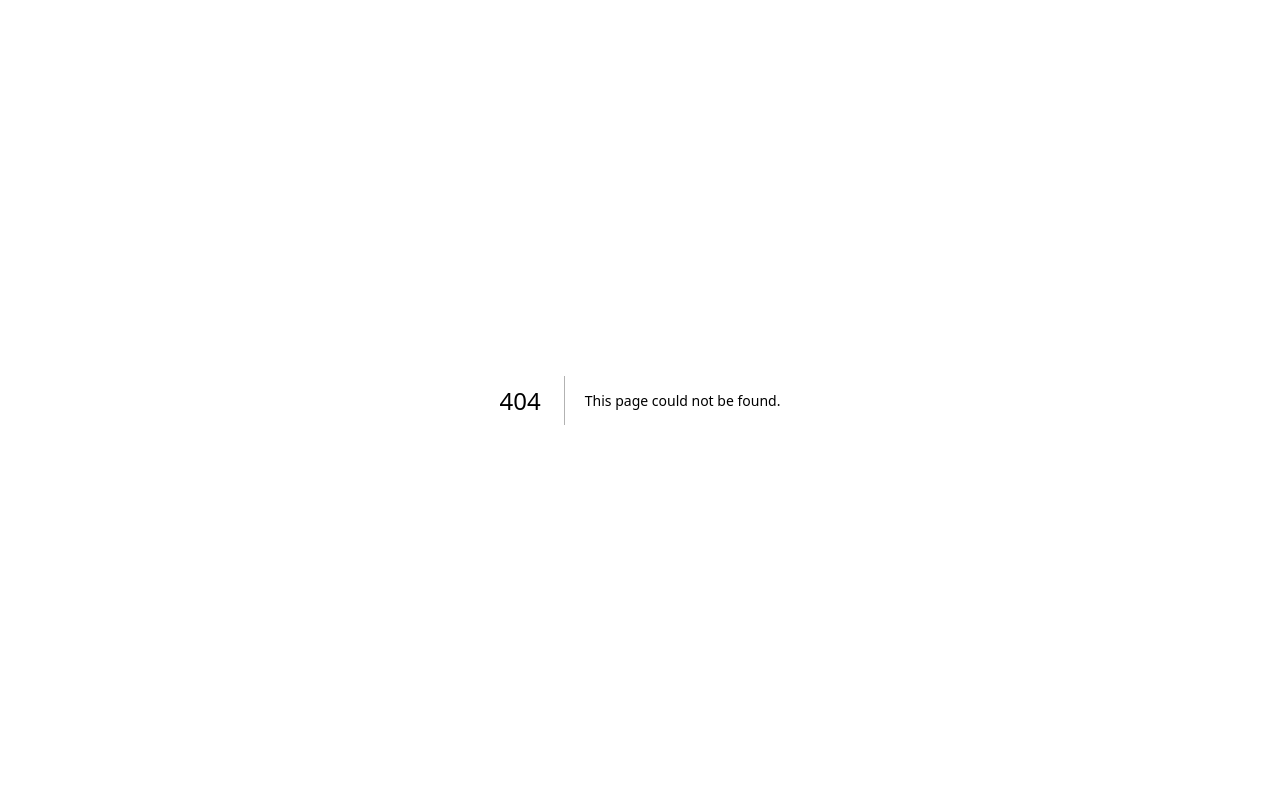
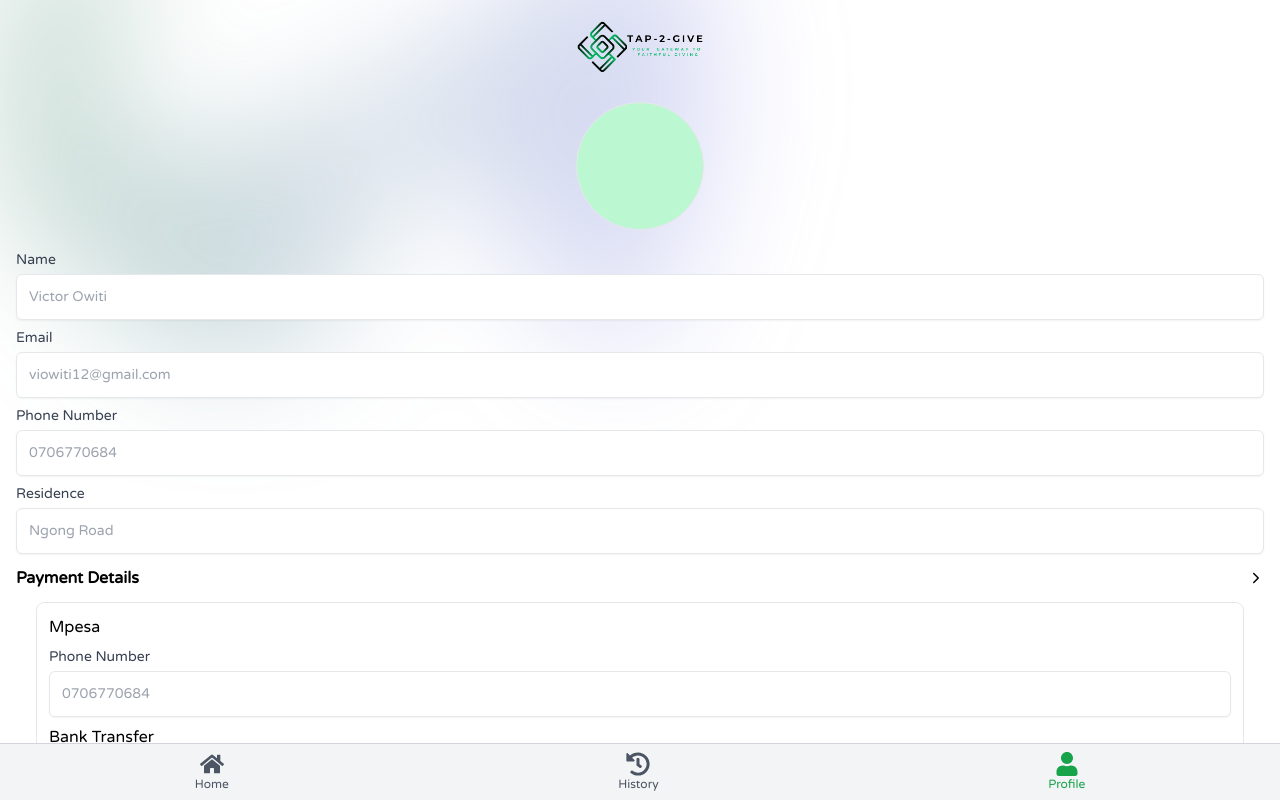
Before and after one commit to vicowiti/taptogive, a Next.js app: page /1/1/profile in a window 1280 px wide. Before the commit this address had no page. Built offline with nearby package versions, Linux system fonts and the light colour scheme.

Commit message:
design change

```diff
--- /dev/null
+++ b/src/app/[churchName]/[branchName]/history/page.tsx
@@ -0,0 +1,13 @@
+import { PageProps } from "../../../../../.next/types/app/layout"
+import LoggedLayout from "../../components/LoggedUser"
+
+
+const page = ({params}:PageProps) => {
+  return (
+    <LoggedLayout churchName={params.churchName} branchName={params.branchName}>
+      <div>history</div>
+    </LoggedLayout>
+  );
+}
+
+export default page
--- a/src/app/[churchName]/[branchName]/home/page.tsx
+++ b/src/app/[churchName]/[branchName]/home/page.tsx
@@ -1,13 +1,19 @@
 import React from 'react'
 import LoggedLayout from '../../components/LoggedUser'
 import LoggedHeader from '../../components/LoggedHeader'
+import { PageProps } from '../../../../../.next/types/app/layout'
 
-const page = () => {
+const page = ({params}:PageProps) => {
   return (
-    <LoggedLayout>
+    <LoggedLayout churchName={params.churchName} branchName={params.branchName}>
         <div>
-            <LoggedHeader/>
+            <LoggedHeader churchName={params.churchName} branchName={params.branchName}/>
+            <div className="h-[500px]"/>
+            <div className="h-[500px]"/>
+            <div className="h-[500px]"/>
+            <div className="h-[500px]"/><div className="h-[500px]"/><div className="h-[500px]"/><div className="h-[500px]"/><div className="h-[500px]"/><div className="h-[500px]"/><div className="h-[500px]"/><div className="h-[500px]"/><div className="h-[500px]"/><div className="h-[500px]"/>
         </div>
+
     </LoggedLayout>
   )
 }
--- a/src/app/[churchName]/[branchName]/page.tsx
+++ b/src/app/[churchName]/[branchName]/page.tsx
@@ -1,12 +1,18 @@
-
+"use client"
 import React from 'react'
 import { PageProps } from '../../../../.next/types/app/layout';
+import { useRouter } from "next/navigation";
 
 import Carousel from '../components/Carousel';
 
-const page = ({params}:PageProps) => {
+const Page = ({params}:PageProps) => {
+const router = useRouter();
 
-    console.log(params);
+
+ const handleNavigation = () => {
+    // Replace '/destination' with the target path
+    router.push(`/${params.churchName}/${params.branchName}/home`);
+  };
 
   return (
     <div className="overflow-x-hidden">
@@ -14,24 +20,32 @@ const page = ({params}:PageProps) => {
         <div className="w-full flex justify-center items-center mt-2">
           <img src="/logo/logo.png" className="w-[35%] lg:w-[10%]" alt="logo" />
         </div>
-{/* Church logo */}
+        {/* Church logo */}
         <div></div>
 
-        <div className='mt-10 px-5 lg:px-10'>
-            <button className='p-3 w-full bg-green-600 text-white font-semibold rounded-lg my-2'>Log in as Member</button>
-            <button className='p-3 w-full bg-green-600 text-white font-semibold rounded-lg my-2'>Use as Guest</button>
-
+        <div className="mt-10 px-5 lg:px-10">
+          <button
+            onClick={handleNavigation}
+            className="p-3 w-full  bg-green-600 text-white font-semibold rounded-lg my-2"
+          >
+            Log in as Member
+          </button>
+          <button className="p-3 w-full bg-green-600 text-white font-semibold rounded-lg my-2">
+            Use as Guest
+          </button>
         </div>
         <div>
-            <p className="text-xs text-center mt-3">New Here? <span className="underline">Register</span></p>
+          <p className="text-xs text-center mt-3">
+            New Here? <span className="underline">Register</span>
+          </p>
         </div>
       </div>
 
-      <div className='mt-7 flex justify-center items-center'>
-        <Carousel/>
+      <div className="mt-7 flex justify-center items-center">
+        <Carousel />
       </div>
     </div>
   );
 }
 
-export default page
+export default Page
--- /dev/null
+++ b/src/app/[churchName]/[branchName]/profile/page.tsx
@@ -0,0 +1,45 @@
+import Input from "@/components/Input";
+import { PageProps } from "../../../../../.next/types/app/layout";
+import LoggedLayout from "../../components/LoggedUser";
+import { IoIosArrowForward } from "react-icons/io";
+
+const page = ({params}:PageProps) => {
+  return (
+    <LoggedLayout churchName={params.churchName} branchName={params.branchName}>
+      <div>
+        <article className="flex justify-center items-center">
+            <div className="w-32 h-32 border rounded-full my-3 bg-green-200"></div>
+        </article>
+
+        <article>
+            <Input label="Name" placeholder="Victor Owiti"  type="text" name="name"/>
+             <Input label="Email" placeholder="viowiti12@gmail.com" type="email" name="email"/>
+              <Input label="Phone Number" placeholder="0706770684" type="text" name="phone"/>
+               <Input label="Residence" placeholder="Ngong Road" type="text" name="residence"/>
+        </article>
+
+        <article className="my-3">
+    <h6 className="font-bold flex justify-between items-center">Payment Details <IoIosArrowForward/></h6>
+            <section className="p-3 border rounded-lg mt-3 mx-5">
+                <article>
+                    <h5>Mpesa</h5>
+                    <Input label="Phone Number" placeholder="0706770684" type="text" name="phone"/>
+                </article>
+                <article>
+                    <h5>Bank Transfer</h5>
+                    <Input label="Account Number" placeholder="01117659998776" type="text" name="account"/>
+                    <Input label="Bank Name" placeholder="Equity Bank" type="text" name="bank"/>
+                     <Input label="Card Number" placeholder="01117659998776" type="text" name="account"/>
+                </article>
+
+            </section>
+        </article>
+
+        <button className="p-2 font-bold mt-2 w-full bg-green-600 text-white rounded-lg">Update</button>
+
+      </div>
+    </LoggedLayout>
+  );
+};
+
+export default page;
--- a/src/app/[churchName]/components/LoggedHeader.tsx
+++ b/src/app/[churchName]/components/LoggedHeader.tsx
@@ -1,12 +1,18 @@
 import React from 'react'
 
-const LoggedHeader = () => {
+interface Props{
+    churchName?:string
+    branchName?:string
+}
+const LoggedHeader = (props: Props) => {
   return (
     <div className="p-5 text-white shadow border rounded-lg bg-gradient-to-br from-green-900 to-[#083D77]">
       <h3>
         Welcome! <span className="font-bold text-green-600">Edwin</span>
       </h3>
       <h6>0700000000</h6>
+      <p>Church: <span className="font-bold text-green-600">{props.churchName}</span></p>
+      <p>Branch: <span className="font-bold text-green-600">{props.branchName}</span></p>
     </div>
   );
 }
--- a/src/app/[churchName]/components/LoggedUser.tsx
+++ b/src/app/[churchName]/components/LoggedUser.tsx
@@ -2,18 +2,20 @@
 import React, { ReactNode } from "react";
 import { useRouter } from "next/navigation";
 import { FaHome, FaHistory, FaUser } from "react-icons/fa";
+import { usePathname } from "next/navigation";
 
 interface LayoutProps {
   children: ReactNode;
+  churchName?:string
+  branchName?:string
 }
 
 const LoggedLayout: React.FC<LayoutProps> = (props) => {
   const router = useRouter();
-
-  console.log("props", props)
+   const pathname = usePathname()
 
   const handleNavigation = (path: string) => {
-    router.push(path);
+    router.push(`/${props.churchName}/${props.branchName}${path}`);
   };
 
   return (
@@ -45,28 +47,42 @@ const LoggedLayout: React.FC<LayoutProps> = (props) => {
         </svg>
       </div>
       <div className="w-full flex justify-center items-center mt-5">
-
-            <img src="/logo/logo.png" className="w-[35%] lg:w-[10%]" alt="logo"/>
+        <img src="/logo/logo.png" className="w-[35%] lg:w-[10%]" alt="logo" />
       </div>
-      <main className="flex-1 p-4">{props.children}</main>
+      <main className="flex-1 p-4 overflow-y-auto">{props.children}</main>
       <nav className="flex justify-around bg-gray-100 py-2 border-t border-gray-300">
         <button
-          onClick={() => handleNavigation("/")}
-          className="flex flex-col items-center text-gray-600"
+          onClick={() => handleNavigation("/home")}
+          className={`flex flex-col items-center text-gray-600 ${
+            pathname ===
+            "/" + props.churchName + "/" + props.branchName + "/home"
+              ? "text-green-600"
+              : ""
+          }`}
         >
           <FaHome size={24} />
           <span className="text-xs">Home</span>
         </button>
         <button
           onClick={() => handleNavigation("/history")}
-          className="flex flex-col items-center text-gray-600"
+          className={`flex flex-col items-center text-gray-600 ${
+            pathname ===
+            "/" + props.churchName + "/" + props.branchName + "/history"
+              ? "text-green-600"
+              : ""
+          } `}
         >
           <FaHistory size={24} />
           <span className="text-xs">History</span>
         </button>
         <button
           onClick={() => handleNavigation("/profile")}
-          className="flex flex-col items-center text-gray-600"
+          className={`flex flex-col items-center text-gray-600 ${
+            pathname ===
+            "/" + props.churchName + "/" + props.branchName + "/profile"
+              ? "text-green-600"
+              : ""
+          } `}
         >
           <FaUser size={24} />
           <span className="text-xs">Profile</span>
--- /dev/null
+++ b/src/components/Input.tsx
@@ -0,0 +1,24 @@
+interface Props{
+    label:string
+    placeholder:string
+    name:string
+    type:string
+}
+export default function Input(props:Props) {
+  return (
+    <div className="my-2">
+      <label htmlFor="email" className="block text-sm font-medium text-gray-700">
+        {props.label}
+      </label>
+      <div className="mt-1">
+        <input
+          type={props.type}
+          name={props.name}
+          id={props.name}
+          className="block w-full p-2 lg:p-3 rounded-md outline-none  border shadow-sm focus:border-indigo-500 focus:ring-indigo-500 sm:text-sm"
+          placeholder={props.placeholder}
+        />
+      </div>
+    </div>
+  )
+}
```
Lines whose indentation alone changed are shown as unchanged.
